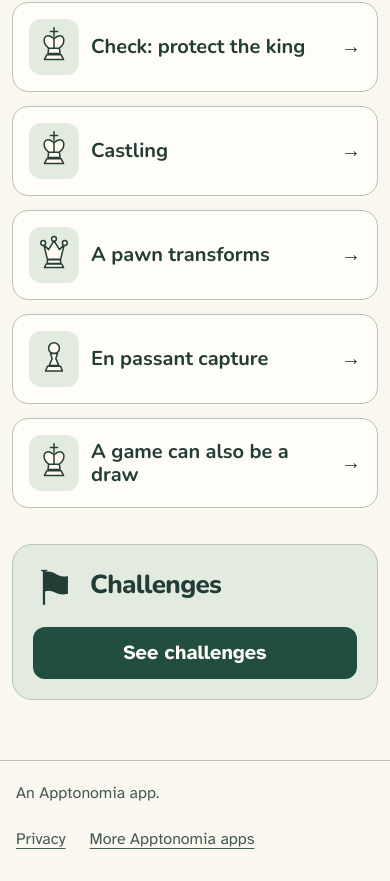
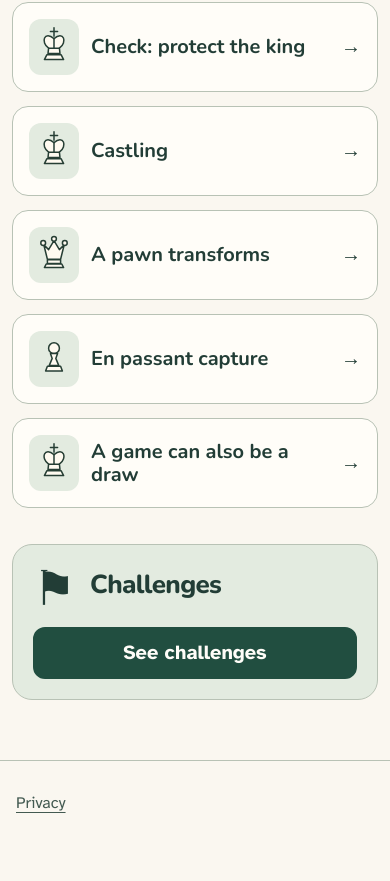
Before and after one commit to miralante/enroca, a plain HTML site: page index.html in a window 390 px wide. Shown: the part 1326-2207 px from the top of the page. After the commit the page ends 2171 px from the top, so only its background shows below. Drawn offline with Linux system fonts and the light colour scheme.

Commit message:
Trim mobile footer chrome

```diff
--- a/index.html
+++ b/index.html
@@ -158,8 +158,7 @@
   <div id="storage-notice" class="notice" hidden data-i18n="common.storageUnavailable"></div>
   <main id="main" tabindex="-1"></main>
   <footer class="site-footer">
-    <p data-i18n="footer.note">Una app de Apptonomia.</p>
-    <div><a href="#privacy" data-i18n="privacy.link">Privacidad</a><a href="https://apptonomia.uk/" data-i18n="nav.suite">Más apps de Apptonomia</a></div>
+    <a href="#privacy" data-i18n="privacy.link">Privacidad</a>
   </footer>
   <div id="announcer" class="sr-only" role="status" aria-live="polite" aria-atomic="true"></div>
   <dialog id="dialog" aria-labelledby="dialog-title"></dialog>
--- a/sw.js
+++ b/sw.js
@@ -1,6 +1,6 @@
 /* Enroca — cache-first, isolated by app name and registration scope. */
 'use strict';
-var VERSION = 'enroca-v4';
+var VERSION = 'enroca-v5';
 var ARCHIVOS = [
   "./",
   "./index.html",
```
